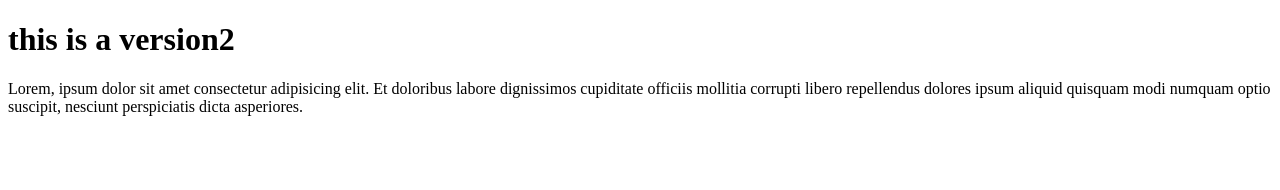
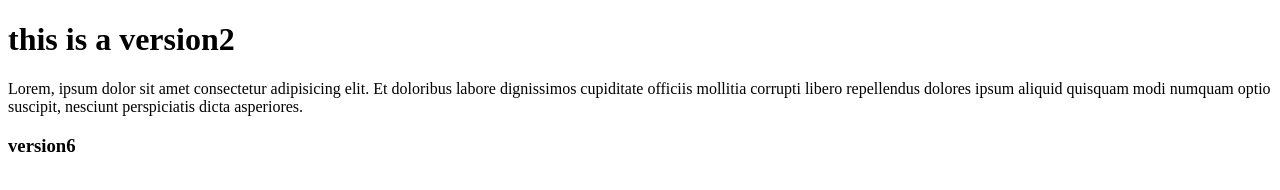
Before and after one commit to chaurasiyaharish/myrepo, a plain HTML site: page index.html in a window 1280 px wide. Drawn offline with Linux system fonts and the light colour scheme.

Commit message:
add some file

```diff
--- a/index.html
+++ b/index.html
@@ -8,5 +8,6 @@
 <body>
     <h1>this is a version2</h1>
     <p>Lorem, ipsum dolor sit amet consectetur adipisicing elit. Et doloribus labore dignissimos cupiditate officiis mollitia corrupti libero repellendus dolores ipsum aliquid quisquam modi numquam optio suscipit, nesciunt perspiciatis dicta asperiores.</p>
+    <h3>version6</h3>
 </body>
 </html>
```
